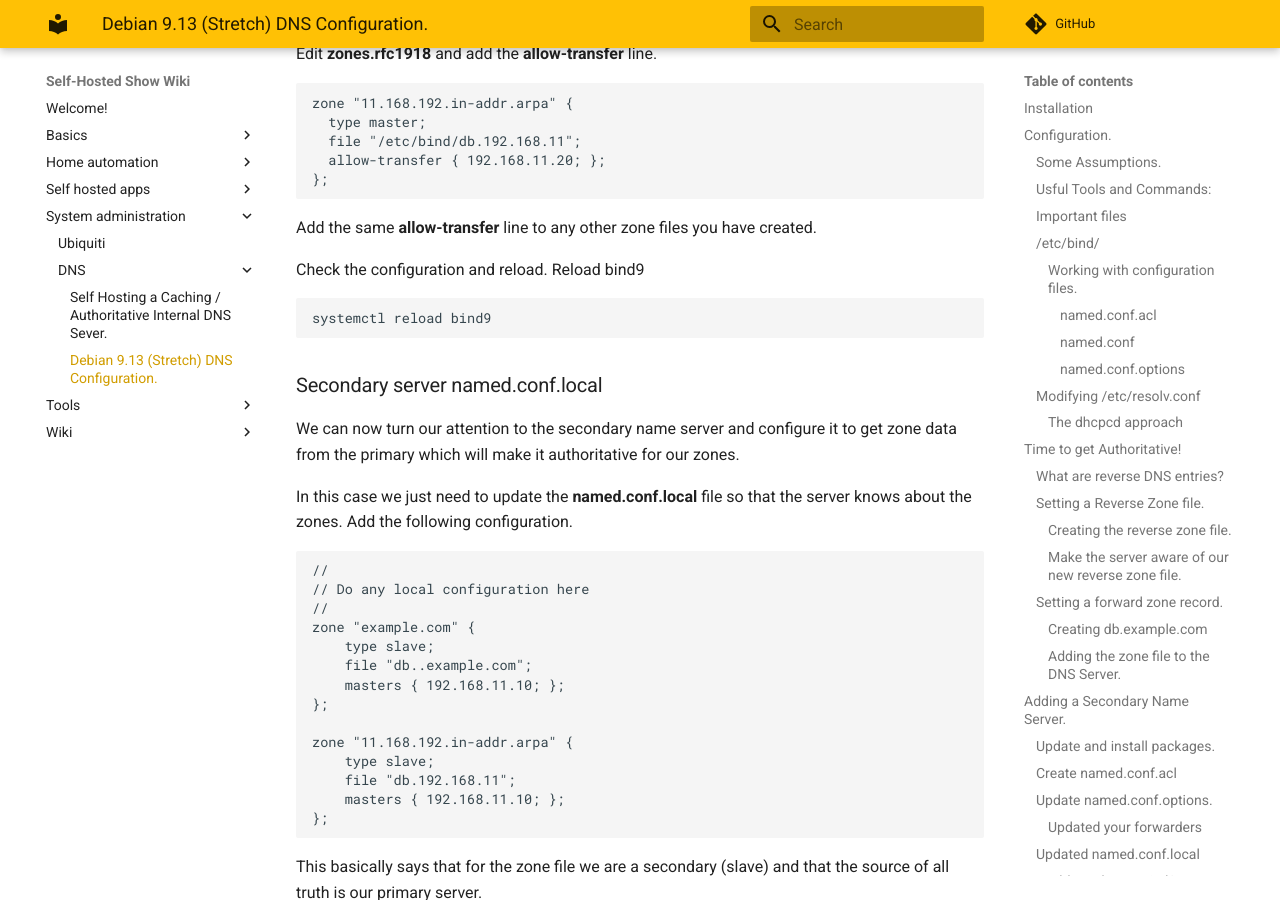
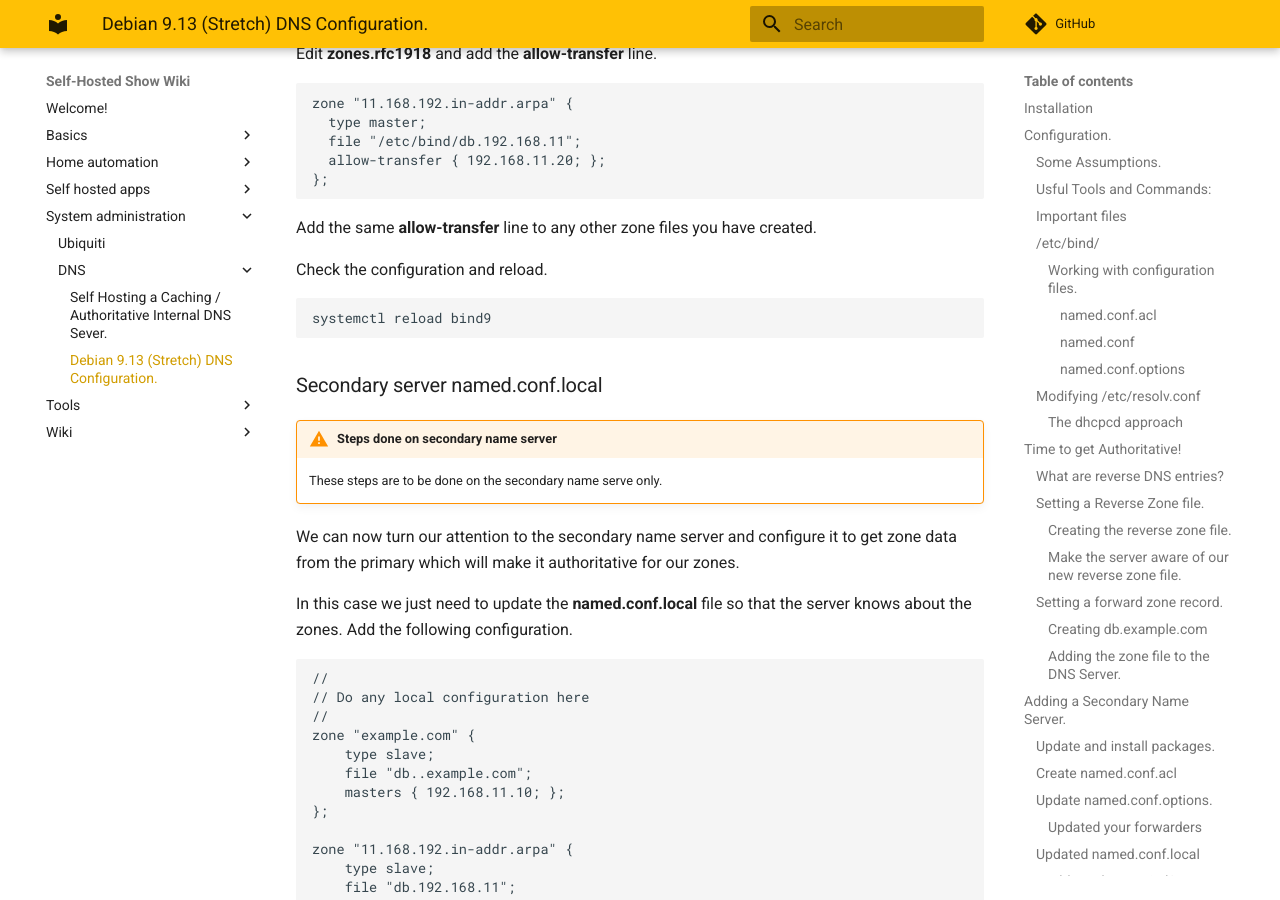
Before and after one commit to selfhostedshow/wiki, an MkDocs documentation site: the page built from docs/system-administration/DNS/debian-stretch.md, in a window 1280 px wide and 900 px high, scrolled down 14555 px. Built offline with MkDocs 1.6.1 and Material for MkDocs 9.7.7, drawn with Linux system fonts in a browser that asks for light colours; comment, search, counter and statistics services are not loaded.

Commit message:
WIP: Warning for configuration Secondary server These configurations should only be done on the secondary server.

````diff
--- a/docs/system-administration/DNS/debian-stretch.md
+++ b/docs/system-administration/DNS/debian-stretch.md
@@ -631,12 +631,14 @@ zone "11.168.192.in-addr.arpa" {
 Add the same **allow-transfer** line to any other zone files you have created.
 
 Check the configuration and reload.
-Reload bind9
 ```
 systemctl reload bind9
 ```
 
 ### Secondary server named.conf.local
+
+!!! warning "Steps done on secondary name server"
+    These steps are to be done on the secondary name serve only.
 
 We can now turn our attention to the secondary name server and configure it to get zone data from the primary which will make it authoritative for our zones.
 
````
